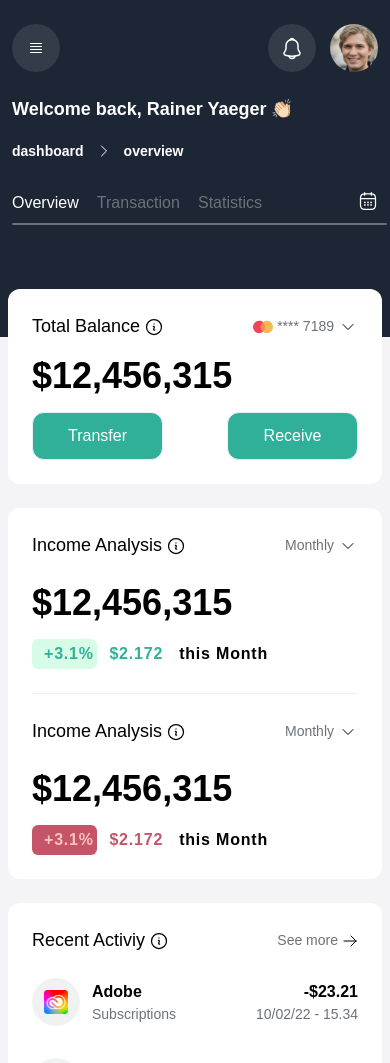
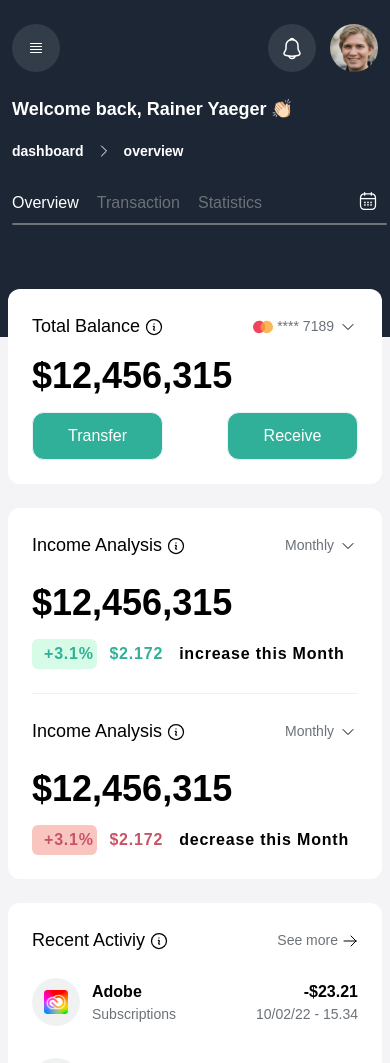
Before and after one commit to masudrahman-dev/findash, a React (Vite) app: page /a/dashboard/overview in a window 390 px wide. Shown: the top 1063 px of the page. Built offline with nearby package versions, Linux system fonts and the light colour scheme; a web font is replaced by a local one.

Commit message:
fixed analysis issue

```diff
--- a/src/pages/dashboard/analysis/Analysis.tsx
+++ b/src/pages/dashboard/analysis/Analysis.tsx
@@ -1,77 +1,15 @@
 import React from "react";
-import AnalysisAreaChart from "../../../components/molecules/analysis-area-chart/AnalysisChart";
 import Vr from "../../../components/atoms/Vr/Vr";
-import AnalysisChart from "../../../components/molecules/analysis-chart/AnalysisChart";
-import CardHeader from "../card-header/CardHeader";
-import ChevronDownIcon from "../../../components/icons/ChevronDownIcon";
-import ArrowUpRightIcon from "../../../components/icons/ArrowUpRightIcon";
-import ArrowDownRightIcon from "../../../components/icons/ArrowDownRightIcon";
+
+import Decrease from "./decrease/Decrease";
+import Increase from "./increase/Increase";
 
 const Analysis = () => {
   return (
     <>
-      <div>
-        <CardHeader
-          title="Income Analysis"
-          icon={<ChevronDownIcon iconWrapperStyle="h-5 w-5 " />}
-          label="Monthly"
-        />
-        <div className="flex items-start justify-between pt-6">
-          <div className=" space-y-4">
-            <div className="flex  gap-4">
-              <p className="text-4xl font-bold">$12,456,315</p>
-              <sup className="btn-small hidden  lg:flex">
-                <ArrowUpRightIcon />
-                <span className="text-base">+3.1%</span>
-              </sup>
-            </div>
-            <p className="text-base tracking-wider 	">
-              <span className="hidden lg:block">Expense increased by</span>
-
-              <span className="flex items-center gap-3 lg:hidden">
-                <span className="btn-small   lg:hidden">
-                  <ArrowUpRightIcon />
-                  <span className="text-base">+3.1%</span>
-                </span>
-                <span className="pr-1 text-primary">$2.172</span>
-                <span>this Month</span>
-              </span>
-            </p>
-          </div>
-          <AnalysisChart />
-        </div>
-      </div>
+      <Increase />
       <Vr className="my-6" />
-      <div>
-        <CardHeader
-          title="Income Analysis"
-          icon={<ChevronDownIcon iconWrapperStyle="h-5 w-5 " />}
-          label="Monthly"
-        />
-        <div className="flex  justify-between pt-6">
-          <div className=" space-y-4">
-            <div className="flex  gap-4">
-              <p className="text-4xl font-bold">$12,456,315</p>
-              <sup className="btn-small  bg-ms-red-100 text-ms-red hidden  lg:flex">
-                <ArrowDownRightIcon />
-                <span className="text-base">+3.1%</span>
-              </sup>
-            </div>
-            <p className="text-base tracking-wider	">
-              <span className="hidden lg:block">Expense Decrease by</span>
-              <span className="flex items-center gap-3 lg:hidden">
-                <span className="btn-small  bg-ms-red text-ms-red-100 lg:hidden">
-                  <ArrowDownRightIcon />
-                  <span className="text-base">+3.1%</span>
-                </span>
-                <span className="text-ms-red pr-1">$2.172</span>
-                <span>this Month</span>
-              </span>
-            </p>
-          </div>
-          <AnalysisAreaChart />
-        </div>
-      </div>
+      <Decrease />
     </>
   );
 };
--- /dev/null
+++ b/src/pages/dashboard/analysis/decrease/Decrease.tsx
@@ -0,0 +1,44 @@
+import React from "react";
+import CardHeader from "../../card-header/CardHeader";
+import ChevronDownIcon from "../../../../components/icons/ChevronDownIcon";
+import ArrowDownRightIcon from "../../../../components/icons/ArrowDownRightIcon";
+import AnalysisAreaChart from "../../../../components/molecules/analysis-area-chart/AnalysisChart";
+
+const Decrease = () => {
+  return (
+    <div>
+      <CardHeader
+        title="Income Analysis"
+        icon={<ChevronDownIcon iconWrapperStyle="h-5 w-5 " />}
+        label="Monthly"
+      />
+      <div className="flex  justify-between pt-6">
+        <div className=" space-y-4">
+          <div className="flex  gap-4">
+            <p className="text-4xl font-bold">$12,456,315</p>
+            <sup className="btn-small  bg-ms-red-100 text-ms-red hidden  lg:flex">
+              <ArrowDownRightIcon />
+              <span className="text-base">+3.1%</span>
+            </sup>
+          </div>
+          <p className="text-base tracking-wider lg:flex lg:gap-1 	">
+            <span className="hidden lg:block">Expense increased by</span>
+            <span className="flex items-center gap-3 lg:gap-1 ">
+              <span className="btn-small bg-ms-red-100 text-ms-red   lg:hidden">
+                <ArrowDownRightIcon />
+                <span className="text-base">+3.1%</span>
+              </span>
+              <span className="text-ms-red  pr-1">$2.172</span>
+              <span className="lg:block">
+                <span className="lg:hidden"> decrease</span> this Month
+              </span>
+            </span>
+          </p>
+        </div>
+        <AnalysisAreaChart />
+      </div>
+    </div>
+  );
+};
+
+export default Decrease;
--- /dev/null
+++ b/src/pages/dashboard/analysis/increase/Increase.tsx
@@ -0,0 +1,44 @@
+import React from "react";
+import CardHeader from "../../card-header/CardHeader";
+import ChevronDownIcon from "../../../../components/icons/ChevronDownIcon";
+import ArrowUpRightIcon from "../../../../components/icons/ArrowUpRightIcon";
+import AnalysisChart from "../../../../components/molecules/analysis-chart/AnalysisChart";
+
+const Increase = () => {
+  return (
+    <div>
+      <CardHeader
+        title="Income Analysis"
+        icon={<ChevronDownIcon iconWrapperStyle="h-5 w-5 " />}
+        label="Monthly"
+      />
+      <div className="flex items-center justify-between pt-6">
+        <div className=" space-y-4">
+          <div className="flex  gap-4">
+            <p className="text-4xl font-bold">$12,456,315</p>
+            <sup className="btn-small hidden  lg:flex">
+              <ArrowUpRightIcon />
+              <span className="text-base">+3.1%</span>
+            </sup>
+          </div>
+          <p className="text-base tracking-wider lg:flex lg:gap-1 	">
+            <span className="hidden lg:block">Expense increased by</span>
+            <span className="flex items-center gap-3 lg:gap-1 ">
+              <span className="btn-small   lg:hidden">
+                <ArrowUpRightIcon />
+                <span className="text-base">+3.1%</span>
+              </span>
+              <span className="pr-1  text-primary">$2.172</span>
+              <span className="lg:block">
+                <span className="lg:hidden">increase</span> this Month
+              </span>
+            </span>
+          </p>
+        </div>
+        <AnalysisChart />
+      </div>
+    </div>
+  );
+};
+
+export default Increase;
```
